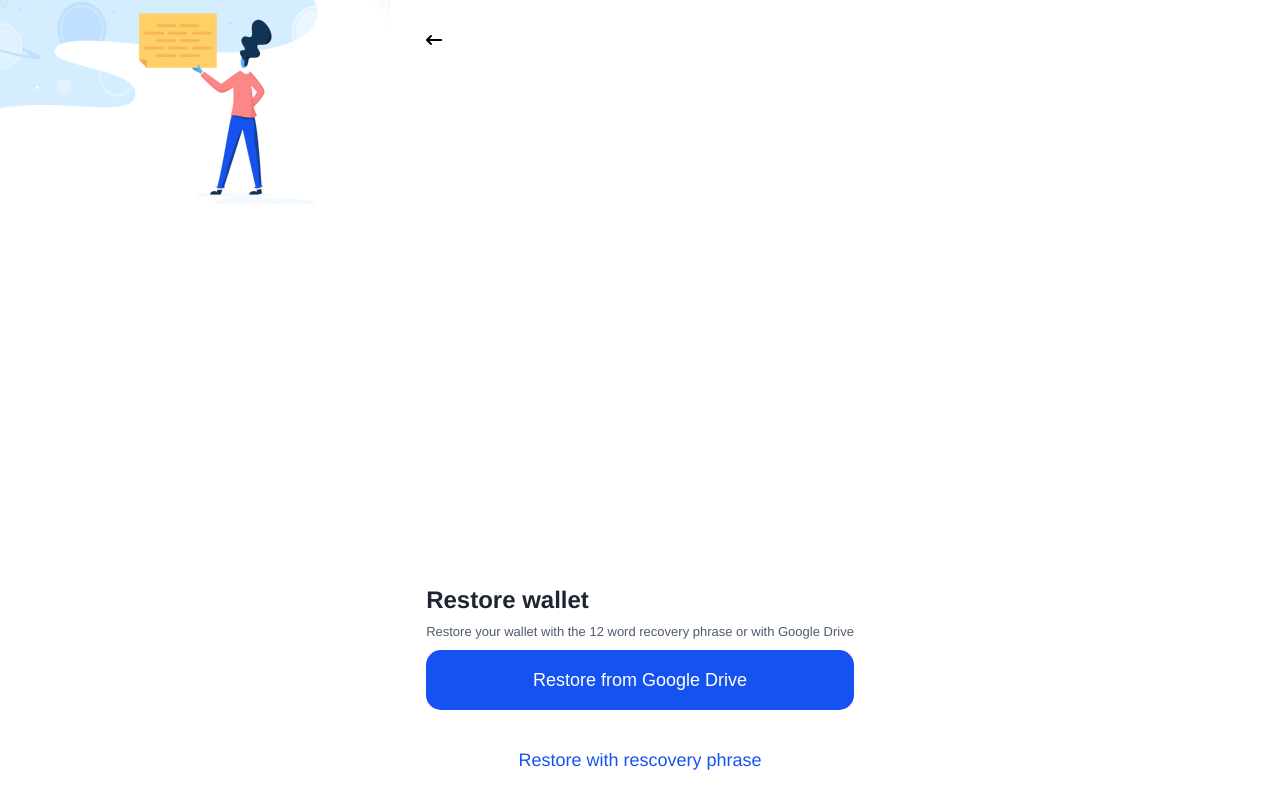
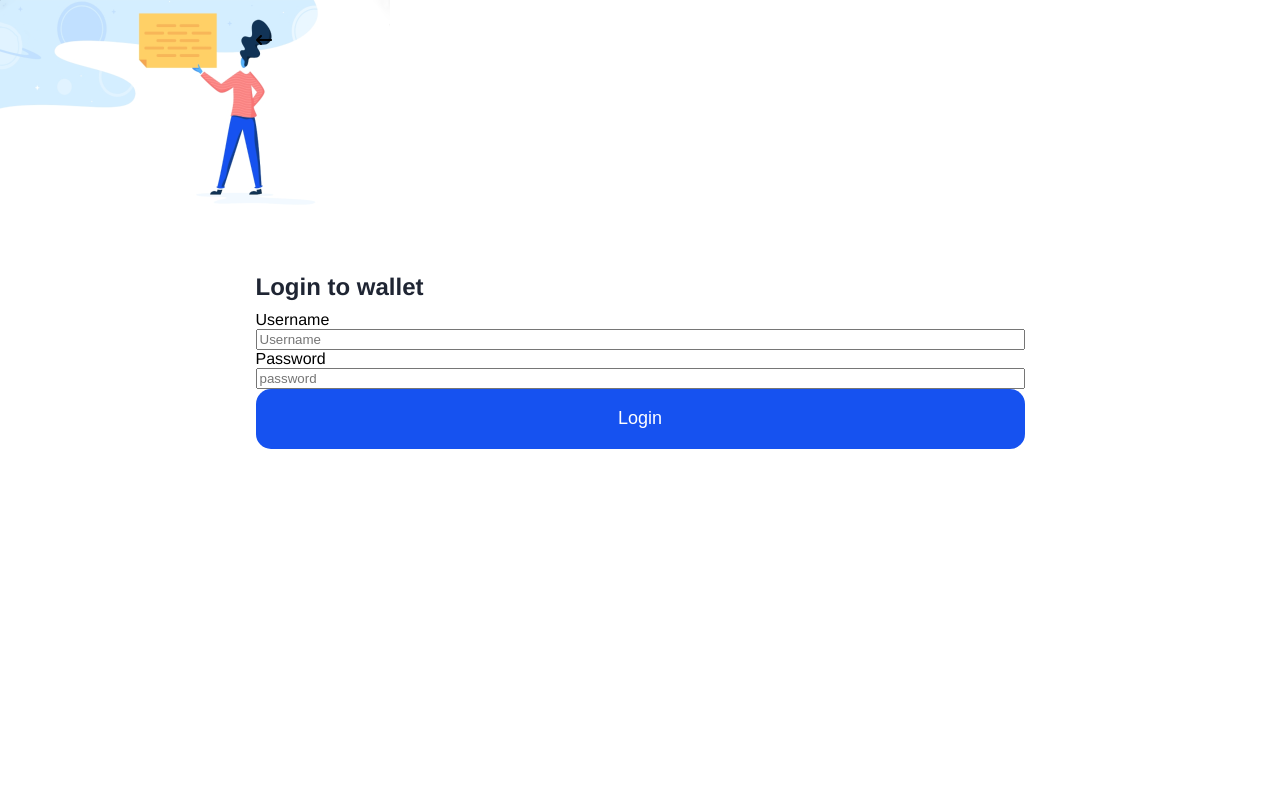
Before and after one commit to maturelion/koin, a React (Create React App) app: page /login in a window 1280 px wide. Built offline with nearby package versions, Linux system fonts and the light colour scheme; no server answers.

Commit message:
login form unstyle

```diff
--- a/package.json
+++ b/package.json
@@ -17,6 +17,7 @@
     "console-browserify": "^1.2.0",
     "env-cmd": "^10.1.0",
     "ethers": "^5.6.9",
+    "formik": "^2.2.9",
     "magic-sdk": "^8.1.1",
     "moralis": "^1.9.0",
     "react": "^18.2.0",
@@ -28,7 +29,8 @@
     "styled-components": "^5.3.5",
     "web-vitals": "^2.1.4",
     "web3uikit": "^0.1.161",
-    "yarn": "^1.22.19"
+    "yarn": "^1.22.19",
+    "yup": "^1.1.1"
   },
   "scripts": {
     "start": "react-app-rewired start",
--- a/src/components/Coins/Coins.styled.js
+++ b/src/components/Coins/Coins.styled.js
@@ -5,7 +5,7 @@ export const CoinsContainer = styled.div``;
 export const CoinsBalanceText = styled.div`
   position: absolute;
   display: flex;
-  width: -webkit-fill-available;
+  /* width: 100%; */
   margin-inline: 15px 30px;
   align-items: center;
   height: 50px;
@@ -17,6 +17,10 @@ export const CoinsBalanceText = styled.div`
   line-height: 12px;
 
   color: #aaaaaa;
+
+  @media only screen and (min-width: 769px) {
+    max-width: 769px;
+  }
 `;
 
 export const StyleCoins = styled.div`
--- a/src/components/Dashboard/Dashboard.js
+++ b/src/components/Dashboard/Dashboard.js
@@ -13,15 +13,11 @@ import {
   DashboardMainList,
   DashboardMainCoins,
   DashboardMainNFTs,
-  DashboardNav,
-  DashboardNavIcon,
 } from "./Dashboard.styled";
 import qrCodePng from "../../assets/qrcode-scan.png";
-import walletIcon from "../../assets/wallet icon.svg";
-import BrowserIcon from "../../assets/browser icon.svg";
-import settingsIcon from "../../assets/settings icon.svg";
 import Coins from "../Coins/Coins";
 import Nfts from "../Nfts/Nfts";
+import Footer from "../../containers/Footer/Footer";
 
 const Dashboard = () => {
   const [tabs, setTabs] = useState("Coins");
@@ -64,11 +60,7 @@ const Dashboard = () => {
           {tabs === "Coins" ? <Coins /> : tabs === "Nfts" ? <Nfts /> : null}
         </DashboardMainList>
       </DashboardMain>
-      <DashboardNav>
-        <DashboardNavIcon src={walletIcon}></DashboardNavIcon>
-        <DashboardNavIcon src={BrowserIcon}></DashboardNavIcon>
-        <DashboardNavIcon src={settingsIcon}></DashboardNavIcon>
-      </DashboardNav>
+      <Footer />
     </DashboardContainer>
   );
 };
--- a/src/components/Dashboard/Dashboard.styled.js
+++ b/src/components/Dashboard/Dashboard.styled.js
@@ -1,6 +1,12 @@
 import styled from "styled-components";
 
-export const DashboardContainer = styled.div``;
+export const DashboardContainer = styled.div`
+  max-width: 425px;
+
+  @media only screen and (min-width: 769px) {
+    min-width: 769px;
+  }
+`;
 
 export const DashboardQR = styled.div`
   position: absolute;
@@ -101,6 +107,7 @@ export const DashboardMainCoins = styled.div`
   color: ${(props) => (props.activeTab === "Coins" ? "#1652f0" : "#757575")};
   text-align: center;
   width: 45%;
+  cursor: pointer;
   transition: 0.1s ease;
   &.animate {
     border-bottom: 3px solid #1652f0;
@@ -113,6 +120,7 @@ export const DashboardMainNFTs = styled.div`
   color: ${(props) => (props.activeTab === "Nfts" ? "#1652f0" : "#757575")};
   text-align: center;
   width: 45%;
+  cursor: pointer;
   transition: 0.1s ease;
   &.animate {
     border-bottom: 3px solid #1652f0;
@@ -130,17 +138,3 @@ export const DashboardMainList = styled.div`
     background: transparent; /* Optional: just make scrollbar invisible */
   }
 `;
-
-export const DashboardNav = styled.div`
-  position: absolute;
-  bottom: 0;
-  display: flex;
-  justify-content: space-evenly;
-  align-items: center;
-  height: 60px;
-  width: 100vw;
-  background: #ffffff;
-  box-shadow: 0px 1px 4px rgba(0, 0, 0, 0.25);
-`;
-
-export const DashboardNavIcon = styled.img``;
--- a/src/components/Login/Login.js
+++ b/src/components/Login/Login.js
@@ -4,9 +4,10 @@ import {
   LoginPicture,
   LoginTextContainer,
   LoginTextHeader,
-  LoginText,
+  // LoginText,
   LoginButtonLayout,
   LoginButton,
+  LoginFormWrapper,
 } from "./Login.styled";
 import { Link } from "react-router-dom";
 import login from "../../assets/login.png";
@@ -16,25 +17,30 @@ const Login = () => {
     <LoginContainer>
       <LoginPicture src={login} />
       <LoginTextContainer>
-        <LoginTextHeader>Restore wallet</LoginTextHeader>
-        <LoginText>
+        <LoginTextHeader>Login to wallet</LoginTextHeader>
+        {/* <LoginText>
           Restore your wallet with the 12 word recovery phrase or with Google
           Drive
-        </LoginText>
-      </LoginTextContainer>
-      <LoginButtonLayout>
-        <LoginButton
+        </LoginText> */}
+        <form>
+          <LoginFormWrapper>
+            <label>Username</label>
+            <input type="text" name="username" placeholder="Username" />
+          </LoginFormWrapper>
+          <LoginFormWrapper>
+            <label>Password</label>
+            <input type="password" name="password" placeholder="password" />
+          </LoginFormWrapper>
+          <LoginButton
           primary={"primary"}
           onClick={() => {
             console.log("Back up seedphrase");
           }}
         >
-          Restore from Google Drive
+          Login
         </LoginButton>
-        <LoginButton as={Link} to="/login-recovery-phrase">
-          Restore with rescovery phrase
-        </LoginButton>
-      </LoginButtonLayout>
+        </form>
+      </LoginTextContainer>
     </LoginContainer>
   );
 };
--- a/src/components/Login/Login.styled.js
+++ b/src/components/Login/Login.styled.js
@@ -14,7 +14,7 @@ export const LoginTextContainer = styled.div`
   height: 70vh;
   display: flex;
   flex-direction: column;
-  justify-content: end;
+  justify-content: center;
 `;
 
 export const LoginTextHeader = styled.div`
@@ -36,6 +36,11 @@ export const LoginText = styled.div`
   color: #4f5c6c;
 `;
 
+export const LoginFormWrapper = styled.div`
+  display: flex;
+  flex-direction: column;
+`
+
 export const LoginButtonLayout = styled.div`
   display: flex;
   flex-direction: column;
--- a/src/components/Nfts/Nfts.js
+++ b/src/components/Nfts/Nfts.js
@@ -11,7 +11,7 @@ import nftImage from "../../assets/nft-image.jpeg";
 export default function Nfts() {
   return (
     <NftsContainer>
-      {[...Array(5)].map((e, i) => (
+      {[...Array(1)].map((e, i) => (
         <NftsCard>
           <NftsImage src={nftImage}></NftsImage>
           <NftsName>Moralis Maharaja</NftsName>
--- a/src/containers/AuthLayout/AuthLayout.styled.js
+++ b/src/containers/AuthLayout/AuthLayout.styled.js
@@ -1,6 +1,11 @@
 import styled from "styled-components";
 
 export const AuthLayoutContainer = styled.div`
+  max-width: 425px;
   height: 100vh;
   margin-inline: 20px;
+
+  @media only screen and (min-width: 769px) {
+    min-width: 769px;
+  }
 `;
--- a/src/containers/DashboardLayout/DashboardLayout.js
+++ b/src/containers/DashboardLayout/DashboardLayout.js
@@ -1,11 +1,12 @@
 import React from "react";
 import { Outlet } from "react-router-dom";
+import { DashboardLayoutContainer } from "./DashboardLayout.styled";
 
 const DashboardLayout = () => {
   return (
-    <>
+    <DashboardLayoutContainer>
       <Outlet />
-    </>
+    </DashboardLayoutContainer>
   );
 };
 
--- a/src/containers/DashboardLayout/DashboardLayout.styled.js
+++ b/src/containers/DashboardLayout/DashboardLayout.styled.js
@@ -0,0 +1,11 @@
+import styled from "styled-components";
+
+export const DashboardLayoutContainer = styled.div`
+  max-width: 425px;
+  height: 100vh;
+  margin-inline: 20px;
+
+  @media only screen and (min-width: 769px) {
+    min-width: 769px;
+  }
+`;
--- /dev/null
+++ b/src/containers/Footer/Footer.js
@@ -0,0 +1,17 @@
+import React from 'react'
+import { DashboardNav, DashboardNavIcon } from './Footer.styled'
+import walletIcon from "../../assets/wallet icon.svg";
+import BrowserIcon from "../../assets/browser icon.svg";
+import settingsIcon from "../../assets/settings icon.svg";
+
+const Footer = () => {
+  return (
+    <DashboardNav>
+        <DashboardNavIcon src={walletIcon}></DashboardNavIcon>
+        <DashboardNavIcon src={BrowserIcon}></DashboardNavIcon>
+        <DashboardNavIcon src={settingsIcon}></DashboardNavIcon>
+    </DashboardNav>
+  )
+}
+
+export default Footer
--- /dev/null
+++ b/src/containers/Footer/Footer.styled.js
@@ -0,0 +1,16 @@
+import styled from "styled-components";
+
+export const DashboardNav = styled.div`
+  position: absolute;
+  bottom: 0;
+  display: flex;
+  justify-content: space-evenly;
+  align-items: center;
+  height: 60px;
+  width: 100vw;
+  min-width: 425px;
+  background: #ffffff;
+  box-shadow: 0px 1px 4px rgba(0, 0, 0, 0.25);
+`;
+
+export const DashboardNavIcon = styled.img``;
```
Also changed, not shown: 1 other file (tests, documents, lock files or other folders).
